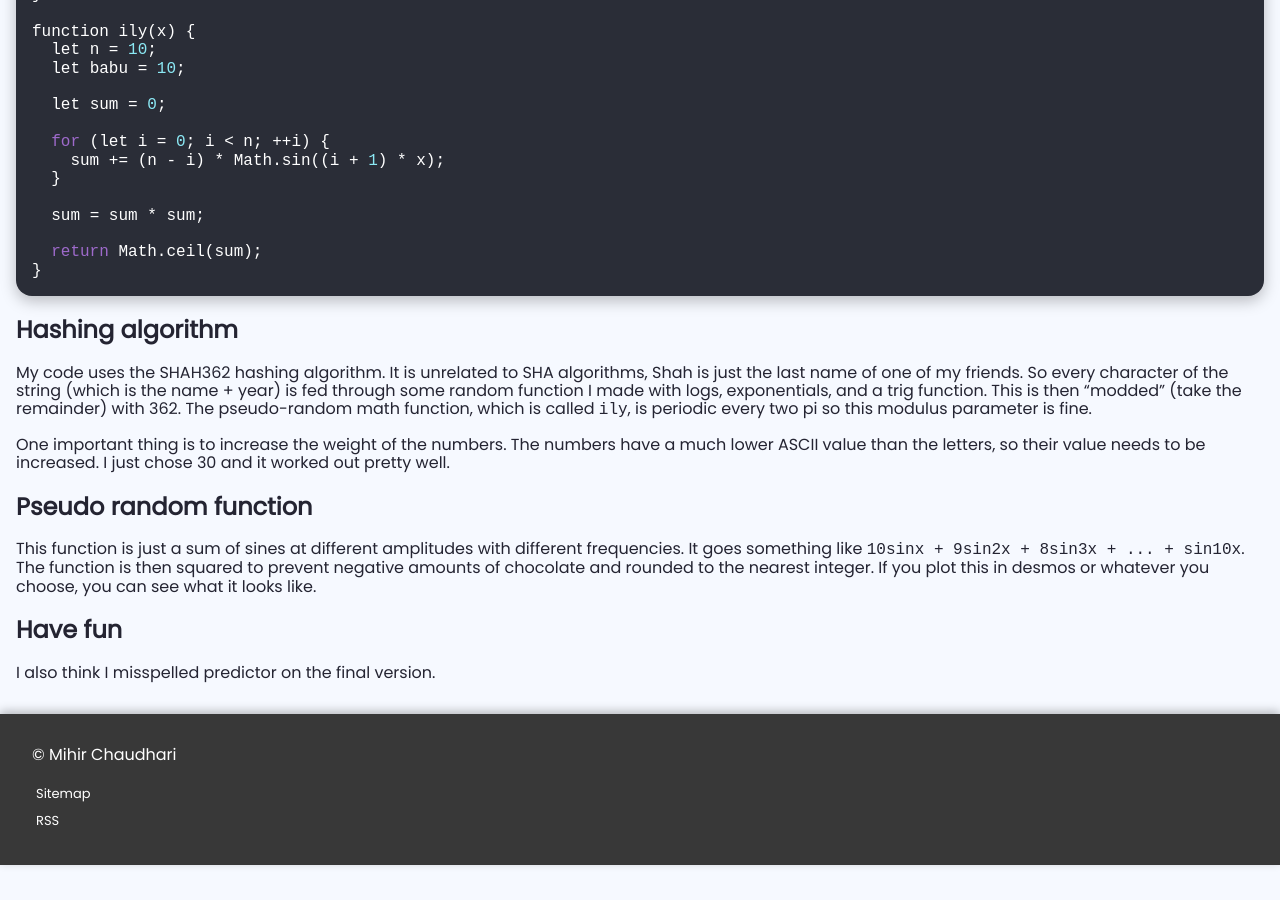
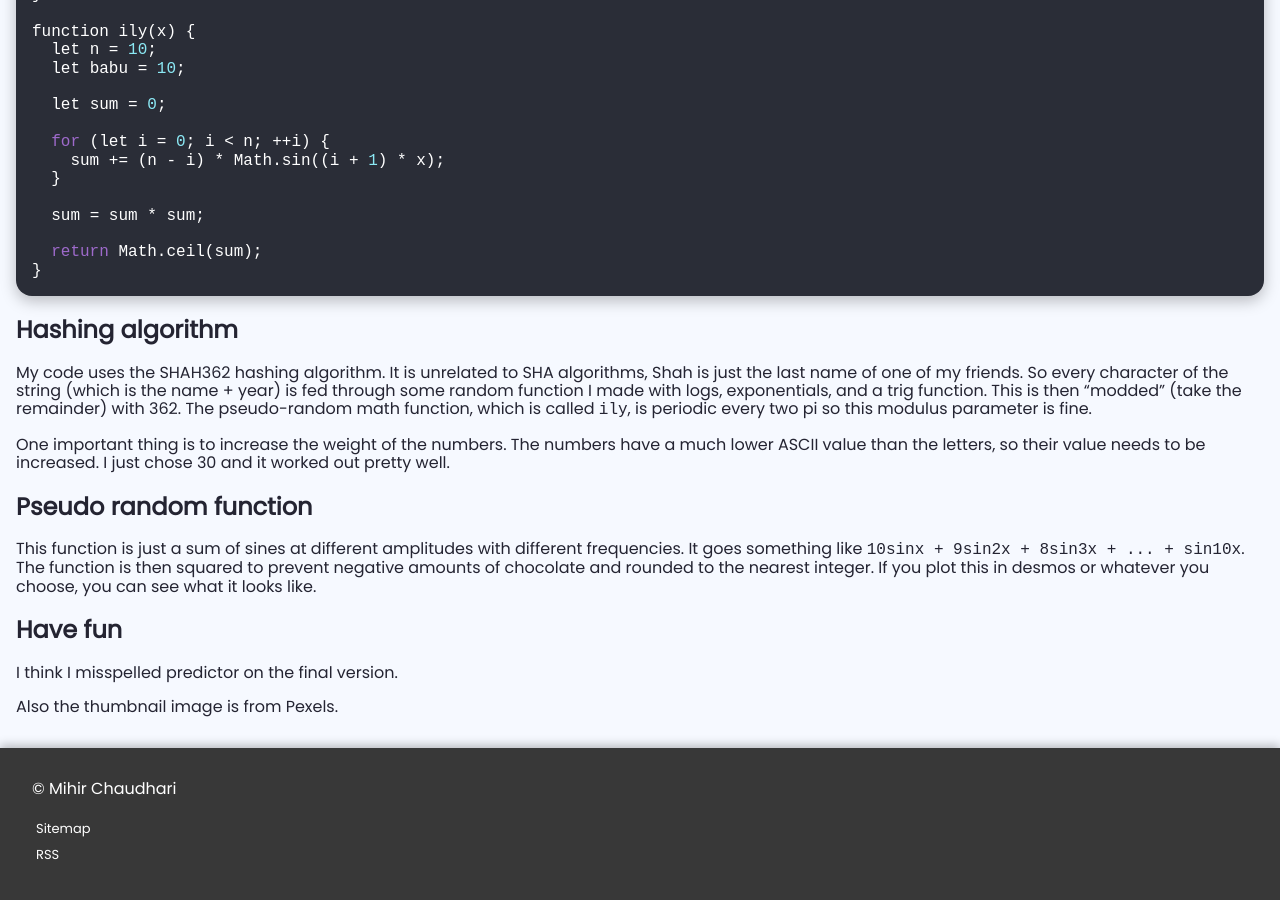
Before and after one commit to mihirchaudhari/mihirchaudhari.github.io, a Jekyll site: the page built from _posts/2024-02-08-valentine-day-thingy.md, in a window 1280 px wide and 900 px high, scrolled down 916 px. Built offline with Jekyll 4.4.1, drawn with Linux system fonts in a browser that asks for light colours; before the commit the page ends 1781 px from its top, so only the background shows below that.

```diff
--- a/_includes/head.html
+++ b/_includes/head.html
@@ -25,8 +25,8 @@
     {
       "@context" : "https://schema.org",
       "@type" : "WebSite",
-      "name" : "Mihir's Website",
-      "alternateName" : "Mihir C",
+      "name" : "Mihir C",
+      "alternateName" : "Mihir's Website'",
       "url" : "https://mihirchaudhari.github.io/"
     }
   </script>
--- a/_posts/2024-02-08-valentine-day-thingy.md
+++ b/_posts/2024-02-08-valentine-day-thingy.md
@@ -66,4 +66,6 @@ like.
 
 ## Have fun
 
-I also think I misspelled predictor on the final version.
+I think I misspelled predictor on the final version.
+
+Also the thumbnail image is from Pexels.
--- a/index.html
+++ b/index.html
@@ -1,6 +1,7 @@
 ---
 layout: default
 description: "The official website of Mihir C., the legend himself."
+title: Mihir C
 ---
 <p>Hello, this is my website :)</p>
 
```
Also changed, not shown: _posts/2023-08-01-mafia-love-sound.md (+1 -1 lines).
